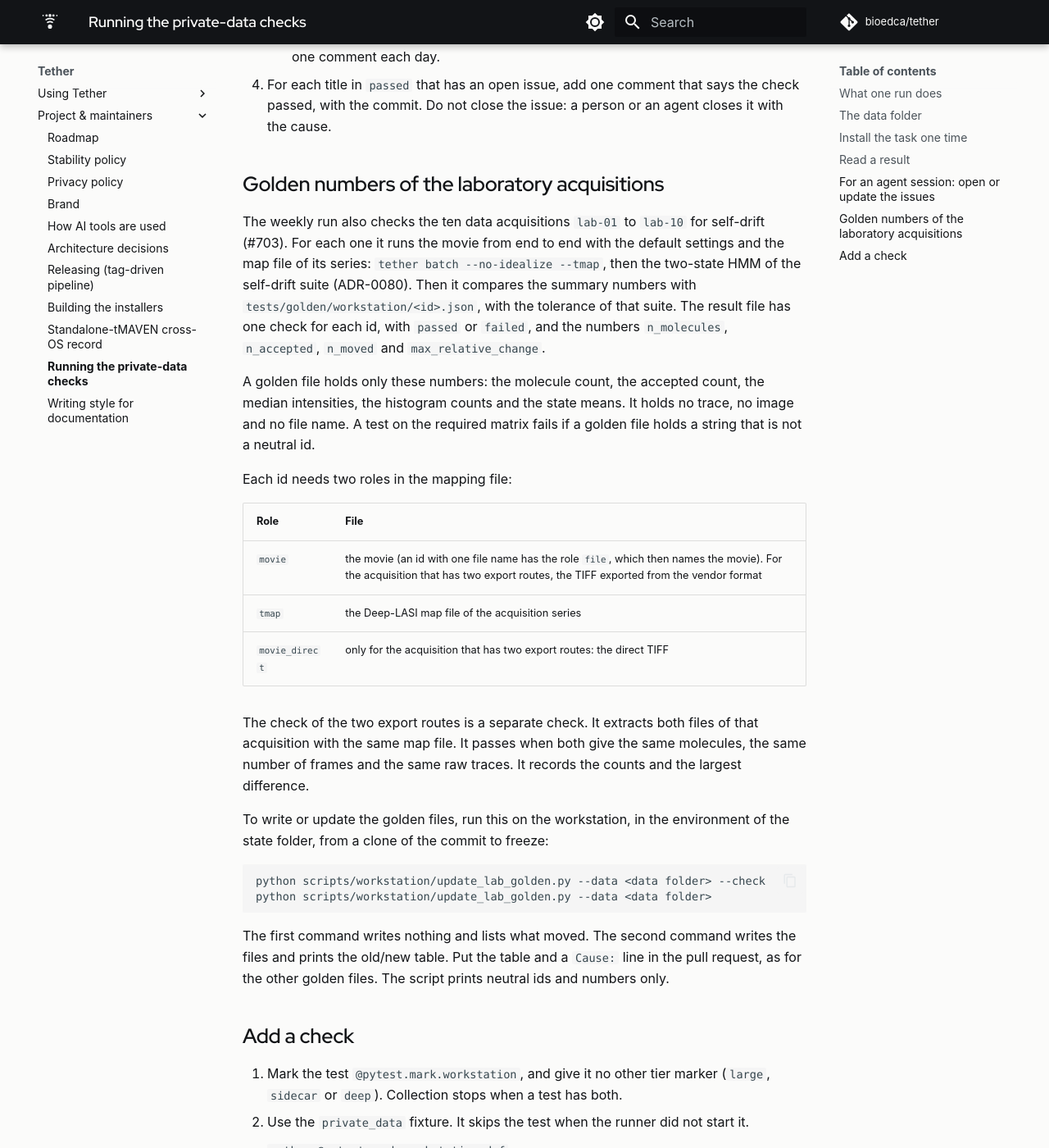
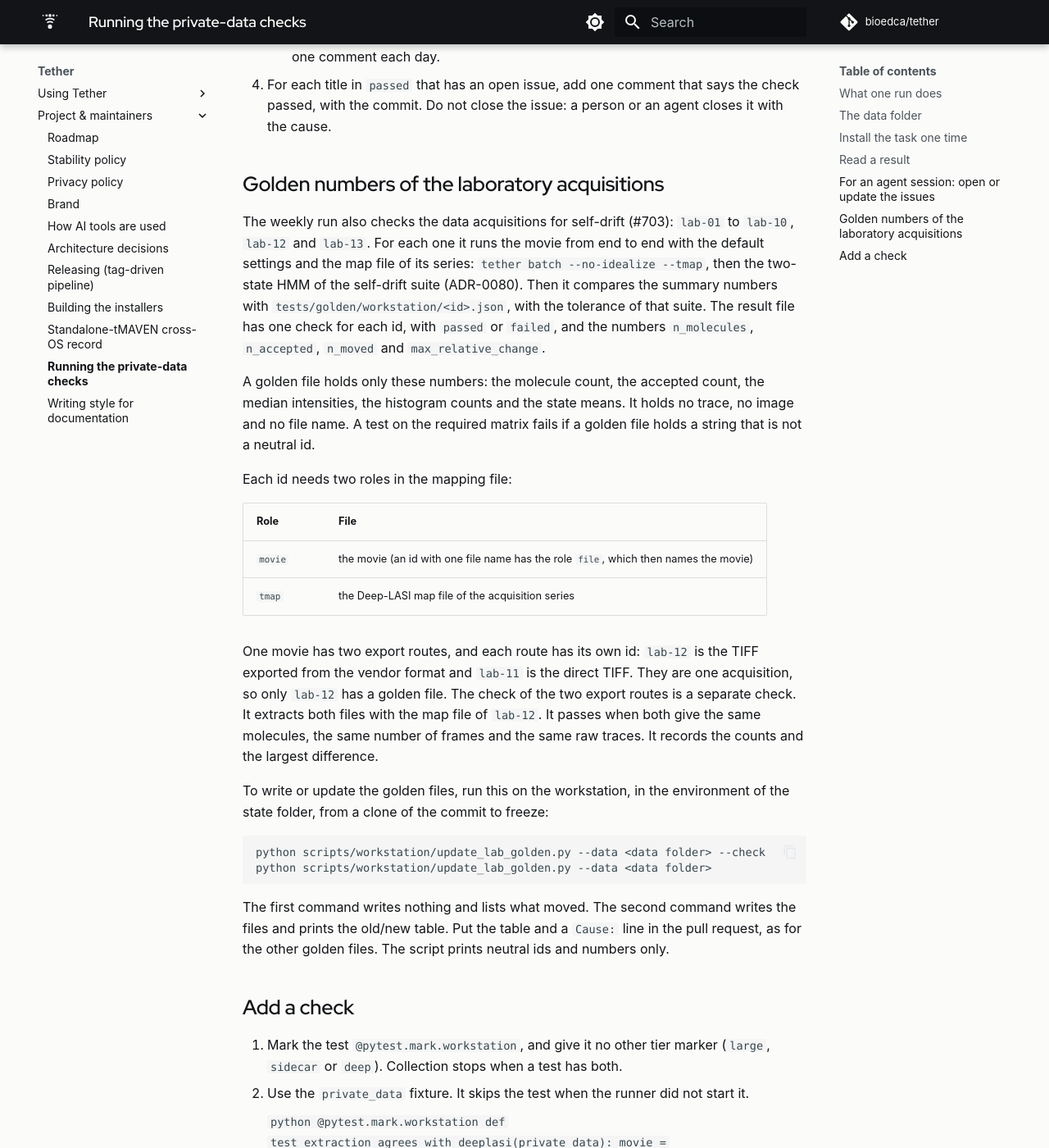
Before and after one commit to bioedca/tether, an MkDocs documentation site: the page built from docs/maintainers/workstation-runner.md, in a window 1280 px wide and 1400 px high, scrolled down 3800 px. Shown: the whole window at 82% size. Built offline with MkDocs 1.6.1 and Material for MkDocs 9.7.7, drawn with Linux system fonts in a browser that asks for light colours; comment, search, counter and statistics services are not loaded; the version menu is left out.

Commit message:
test(regression): key the lab golden files to the real name table (#703)
The name table holds twelve data acquisitions: lab-01 to lab-10, lab-12
and lab-13. The two export routes of movie 009 have their own ids
(lab-12 vendor export, lab-11 direct TIFF); they count as one
acquisition, so only lab-12 has a golden file and the export-route
check pairs the two ids instead of reading a second role.

```diff
--- a/docs/maintainers/workstation-runner.md
+++ b/docs/maintainers/workstation-runner.md
@@ -152,7 +152,8 @@ one-issue-per-check rule as the scheduled CI jobs (#697).
 
 ## Golden numbers of the laboratory acquisitions
 
-The weekly run also checks the ten data acquisitions `lab-01` to `lab-10` for self-drift (#703).
+The weekly run also checks the data acquisitions for self-drift (#703): `lab-01` to `lab-10`,
+`lab-12` and `lab-13`.
 For each one it runs the movie from end to end with the default settings and the map file of
 its series: `tether batch --no-idealize --tmap`, then the two-state HMM of the self-drift suite
 (ADR-0080). Then it compares the summary numbers with `tests/golden/workstation/<id>.json`,
@@ -168,12 +169,13 @@ Each id needs two roles in the mapping file:
 
 | Role | File |
 |---|---|
-| `movie` | the movie (an id with one file name has the role `file`, which then names the movie). For the acquisition that has two export routes, the TIFF exported from the vendor format |
+| `movie` | the movie (an id with one file name has the role `file`, which then names the movie) |
 | `tmap` | the Deep-LASI map file of the acquisition series |
-| `movie_direct` | only for the acquisition that has two export routes: the direct TIFF |
 
-The check of the two export routes is a separate check. It extracts both files of that
-acquisition with the same map file. It passes when both give the same molecules, the same
+One movie has two export routes, and each route has its own id: `lab-12` is the TIFF
+exported from the vendor format and `lab-11` is the direct TIFF. They are one acquisition, so
+only `lab-12` has a golden file. The check of the two export routes is a separate check. It
+extracts both files with the map file of `lab-12`. It passes when both give the same molecules, the same
 number of frames and the same raw traces. It records the counts and the largest difference.
 
 To write or update the golden files, run this on the workstation, in the environment of the
```
Also changed, not shown: CONTRIBUTING.md (+1 -1 lines), 4 other files.
